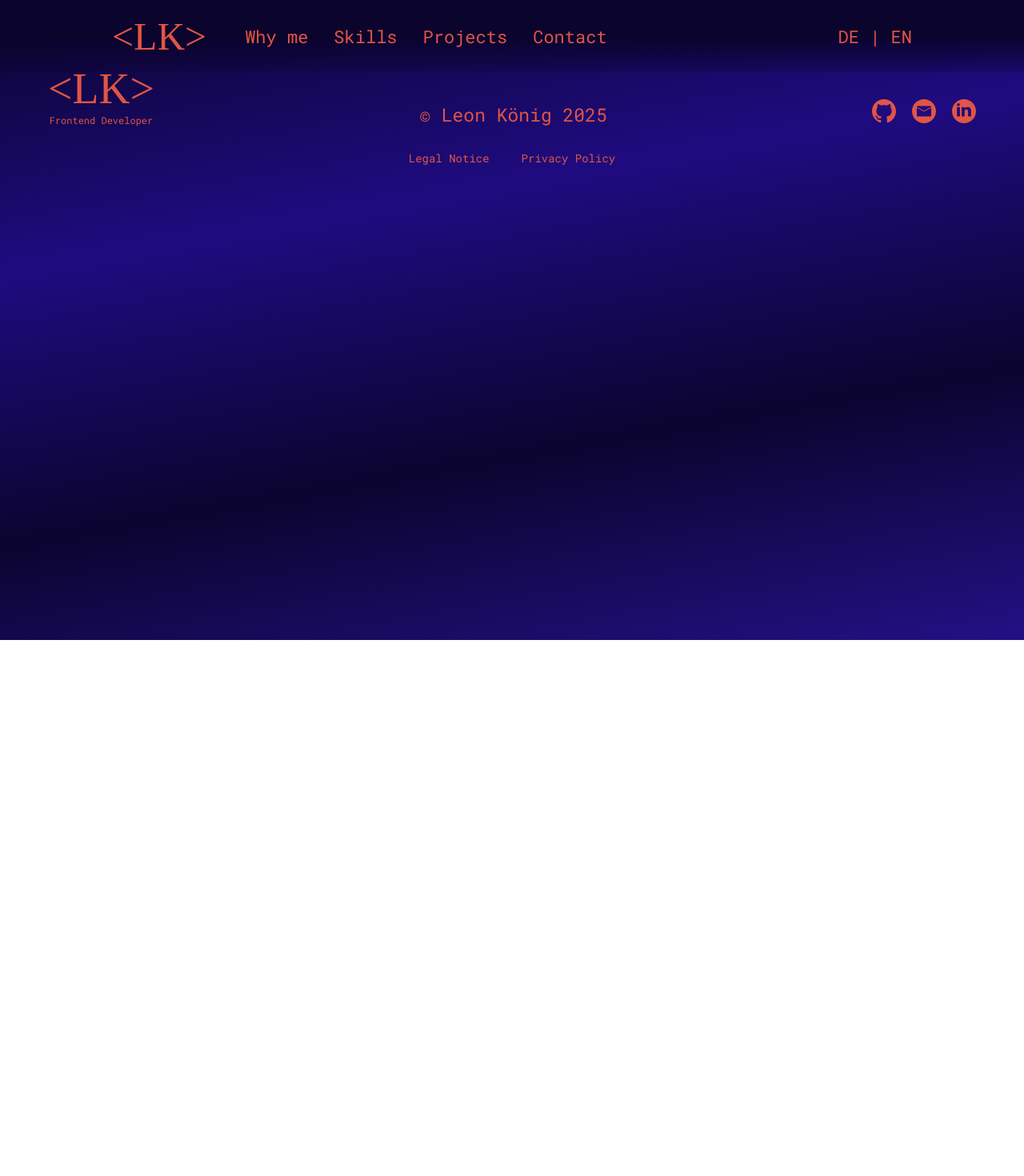
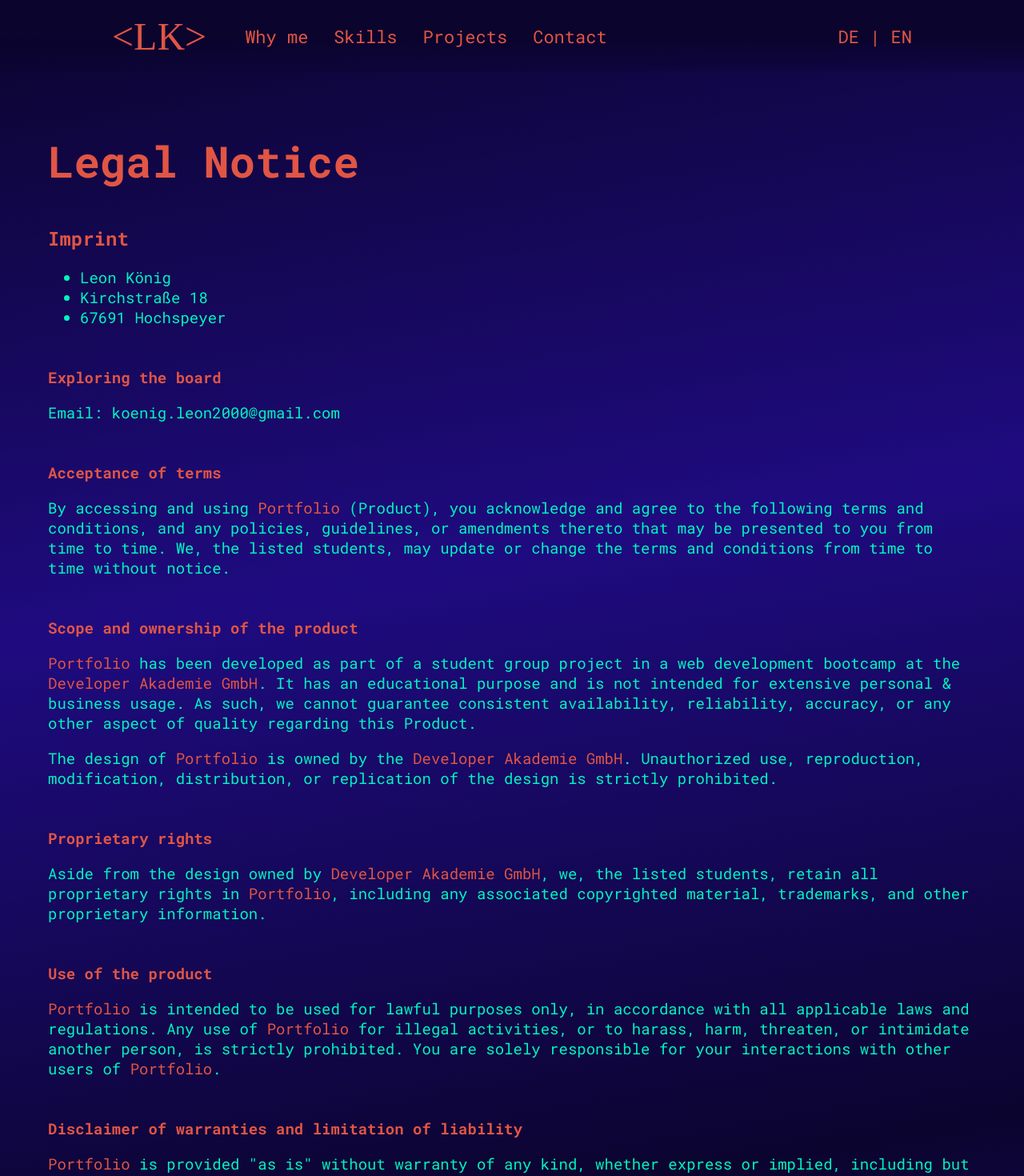
Before and after one commit to LeonKoenig17/portfolio, an Angular app: page /legal-notice in a window 1280 px wide. Before the commit this address led to /. Shown: the top 1470 px of the page at 80% size. Before the commit the page ends 800 px from the top, so only its background shows below. Built offline with nearby package versions, Linux system fonts and the light colour scheme; a web font is replaced by a local one.

Commit message:
legal notice added

```diff
--- a/src/app/app.routes.ts
+++ b/src/app/app.routes.ts
@@ -1,6 +1,8 @@
 import { Routes } from '@angular/router';
 import { MainContentComponent } from './main-content/main-content.component';
+import { LegalNoticeComponent } from './legal-notice/legal-notice.component';
 
 export const routes: Routes = [
-    {path: "", component: MainContentComponent}
+    {path: "", component: MainContentComponent},
+    {path: "legal-notice", component: LegalNoticeComponent},
 ];
--- /dev/null
+++ b/src/app/legal-notice/legal-notice.component.html
@@ -0,0 +1,35 @@
+<section>
+    <h1>Legal Notice</h1>
+    <div>
+        <h2>Imprint</h2>
+        <ul>
+            <li>Leon König</li>
+            <li>Kirchstraße 18</li>
+            <li>67691 Hochspeyer</li>
+        </ul>
+
+        <h3>Exploring the board</h3>
+        <p>Email: koenig.leon2000&#64;gmail.com</p>
+
+        <h3>Acceptance of terms</h3>
+        <p>By accessing and using <span>Portfolio</span> (Product), you acknowledge and agree to the following terms and conditions, and any policies, guidelines, or amendments thereto that may be presented to you from time to time. We, the listed students, may update or change the terms and conditions from time to time without notice.</p>
+
+        <h3>Scope and ownership of the product</h3>
+        <p><span>Portfolio</span> has been developed as part of a student group project in a web development bootcamp at the <span>Developer Akademie GmbH</span>. It has an educational purpose and is not intended for extensive personal & business usage. As such, we cannot guarantee consistent availability, reliability, accuracy, or any other aspect of quality regarding this Product.</p>
+        <p>The design of <span>Portfolio</span> is owned by the <span>Developer Akademie GmbH</span>. Unauthorized use, reproduction, modification, distribution, or replication of the design is strictly prohibited.</p>
+
+        <h3>Proprietary rights</h3>
+        <p>Aside from the design owned by <span>Developer Akademie GmbH</span>, we, the listed students, retain all proprietary rights in <span>Portfolio</span>, including any associated copyrighted material, trademarks, and other proprietary information.</p>
+
+        <h3>Use of the product</h3>
+        <p><span>Portfolio</span> is intended to be used for lawful purposes only, in accordance with all applicable laws and regulations. Any use of <span>Portfolio</span> for illegal activities, or to harass, harm, threaten, or intimidate another person, is strictly prohibited. You are solely responsible for your interactions with other users of <span>Portfolio</span>.</p>
+
+        <h3>Disclaimer of warranties and limitation of liability</h3>
+        <p><span>Portfolio</span> is provided "as is" without warranty of any kind, whether express or implied, including but not limited to the implied warranties of merchantability, fitness for a particular purpose, and non-infringement. In no event will we, the listed students, or the Developer Akademie, be liable for any direct, indirect, incidental, special, consequential or exemplary damages, including but not limited to, damages for loss of profits, goodwill, use, data, or other intangible losses, even if we have been advised of the possibility of such damages, arising out of or in connection with the use or performance of <span>Portfolio</span>.</p>
+
+        <h3>Indemnity</h3>
+        <p>You agree to indemnify, defend and hold harmless us, the listed students, the Developer Akademie, and our affiliates, partners, officers, directors, agents, and employees, from and against any claim, demand, loss, damage, cost, or liability (including reasonable legal fees) arising out of or relating to your use of <span>Portfolio</span> and/or your breach of this Legal Notice.</p>
+        <p>For any questions or notices, please contact us at koenig.leon2000&#64;gmail.com.</p>
+        <p>Date: September 10, 2025</p>
+    </div>
+</section>
--- /dev/null
+++ b/src/app/legal-notice/legal-notice.component.scss
@@ -0,0 +1,29 @@
+@import "./../../styles.scss";
+
+:host {
+    @include dFlex();
+    padding-top: 120px;
+}
+
+section {
+    @include contentLimit();
+    >h1 {
+        font-size: 54px;
+        color: $secondary-font-color;
+    }
+    >div {
+        >h2 {
+            font-size: 24px;
+            color: $secondary-font-color;
+        }
+        >h3, p, li {
+            font-size: 19px;
+        }
+        >h3, span {
+            color: $secondary-font-color;
+        }
+        h3 {
+            margin-top: 50px;
+        }
+    }
+}
--- a/src/app/shared/components/footer/footer.component.html
+++ b/src/app/shared/components/footer/footer.component.html
@@ -25,7 +25,7 @@
             </div>
         </div>
         <div class="legal-notice">
-            <a href="">Legal Notice</a>
+            <a href="/legal-notice">Legal Notice</a>
             <a href="">Privacy Policy</a>
         </div>
     </div>
--- a/src/app/shared/components/header/header.component.html
+++ b/src/app/shared/components/header/header.component.html
@@ -1,7 +1,7 @@
 <section>
     <div id="content">
         <div>
-            <a class="header-logo" (click)="scrollTo('landing-page')">&lt;LK&gt;</a>
+            <a href="" class="header-logo" (click)="scrollTo('landing-page')">&lt;LK&gt;</a>
             <nav>
                 <a (click)="scrollTo('why-me')">Why me</a>
                 <a (click)="scrollTo('skills')">Skills</a>
--- a/src/styles.scss
+++ b/src/styles.scss
@@ -54,5 +54,4 @@ a {
 
 p, span, h1, h2, h3 {
     cursor: default;
-    user-select: none;
 }
```
Also changed, not shown: src/app/legal-notice/legal-notice.component.ts (added, +12 -0 lines), 1 other file (tests, documents, lock files or other folders).
